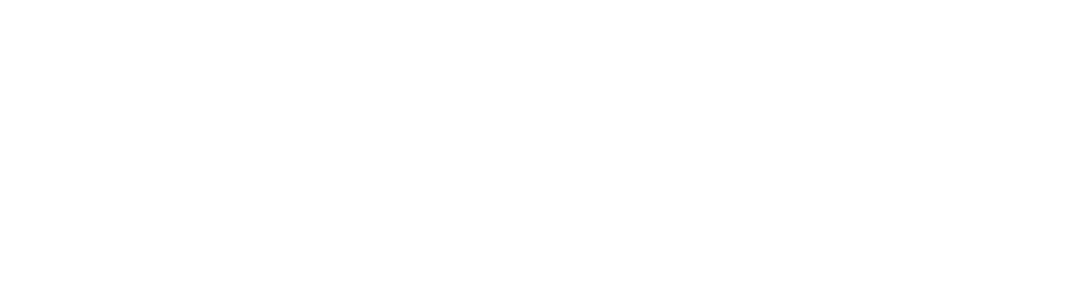
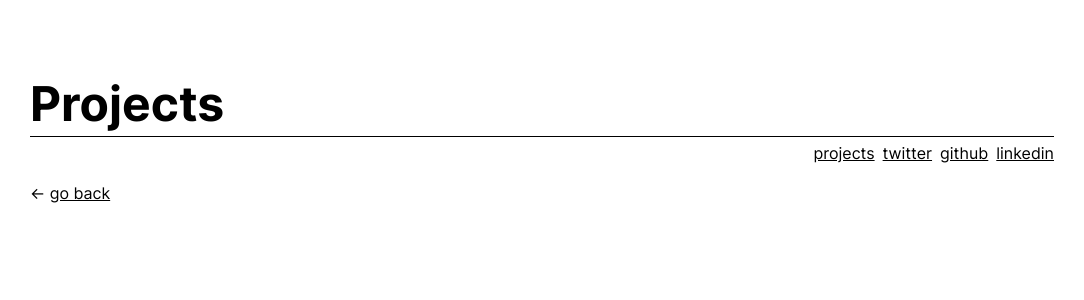
Before and after one commit to simonorono/mcbodev.com, a React (Vite) app: page /projects in a window 1280 px wide. Shown: the top 300 px of the page, without its empty margins (98-1182 px from the left). Built offline with nearby package versions, Linux system fonts and the light colour scheme.

Commit message:
Work started on the projects page
* Created a component to go back to the index
* Added support for in-site links
* children is no longer required in Template

```diff
--- a/src/App.tsx
+++ b/src/App.tsx
@@ -1,12 +1,14 @@
 import React from 'react'
 import { BrowserRouter as Router, Switch, Route } from 'react-router-dom'
 import Index from './pages/Index'
+import Projects from './pages/Projects'
 
 export default function App() {
   return (
     <Router>
       <Switch>
         <Route path="/" exact component={Index} />
+        <Route path="/projects" component={Projects} />
       </Switch>
     </Router>
   )
--- /dev/null
+++ b/src/components/BackToIndex.tsx
@@ -0,0 +1,12 @@
+import React from 'react'
+import { Link } from 'react-router-dom'
+
+export default function BackToIndex() {
+  return (
+    <div>
+      <Link to="/">
+        <span>&lt;- </span><span className="underline">go back</span>
+      </Link>
+    </div>
+  )
+}
--- a/src/components/Links.tsx
+++ b/src/components/Links.tsx
@@ -1,4 +1,5 @@
 import React from 'react'
+import { Link } from 'react-router-dom'
 
 const links = [
   {
@@ -15,12 +16,26 @@
     name: 'linkedin',
     url: 'https://www.linkedin.com/in/simonorono',
     newTab: true
+  },
+  {
+    name: 'projects',
+    url: '/projects'
   }
 ]
 
 export default function Links() {
   return (
     <div className="space-x-2 sm:text-right">
+      {links.filter(_ => !_.newTab).map(link => (
+        <Link
+          key={link.name}
+          to={link.url}
+          className="underline"
+        >
+          {link.name}
+        </Link>
+      ))}
+
       {links.filter(_ => _.newTab).map(link => (
         <a
           href={link.url}
--- /dev/null
+++ b/src/pages/Projects.tsx
@@ -0,0 +1,21 @@
+import React from 'react'
+import { Helmet } from 'react-helmet'
+import Template from './Template'
+import BackToIndex from '../components/BackToIndex'
+
+export default function Projects() {
+  return (
+    <>
+      <Helmet>
+        <title>Projects — Simón Oroño — mcbodev.com</title>
+        <meta name="description" content="Projects built by Simón Oroño" />
+      </Helmet>
+
+      <Template
+        h1="Projects"
+      >
+        <BackToIndex />
+      </Template>
+    </>
+  )
+}
--- a/src/pages/Template.tsx
+++ b/src/pages/Template.tsx
@@ -4,7 +4,7 @@
 interface Props {
   h1: string,
   h2?: string,
-  children: ReactNode
+  children?: ReactNode
 }
 
 export default function Template(props: Props) {
```
